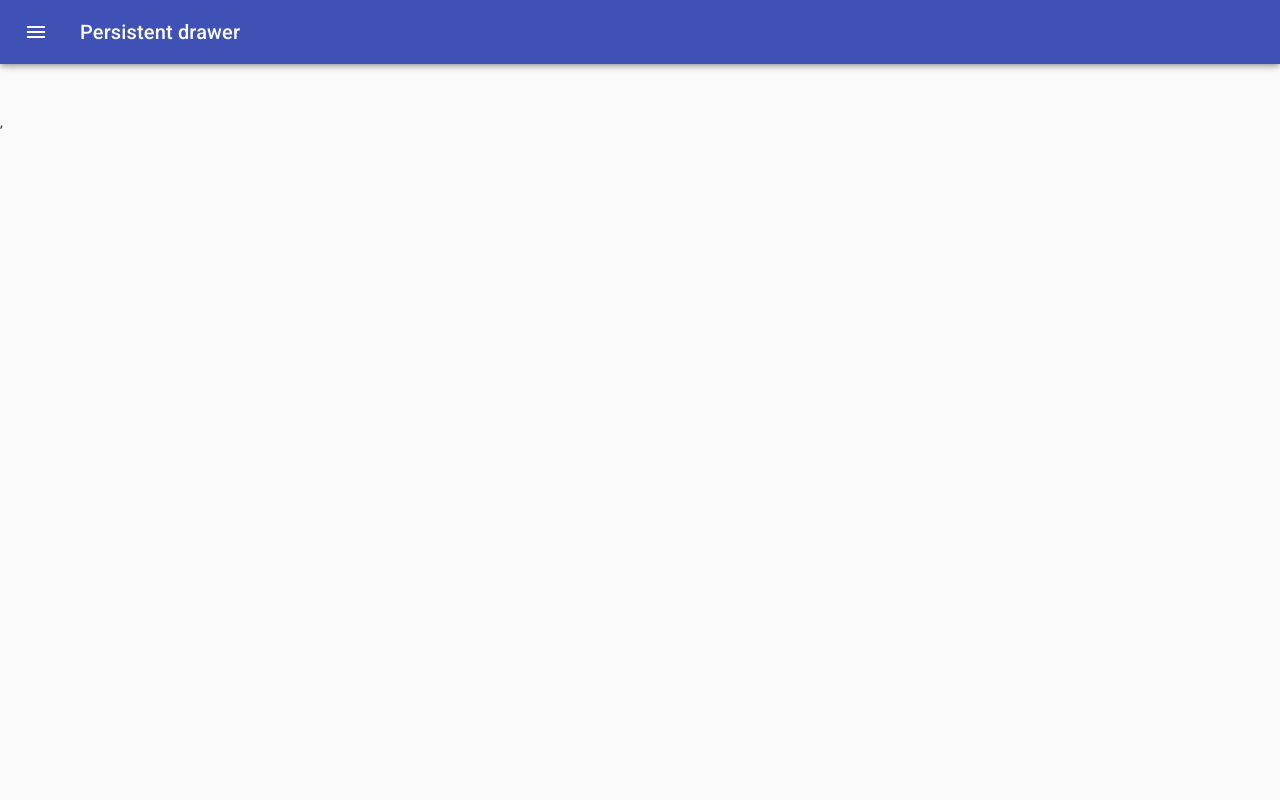
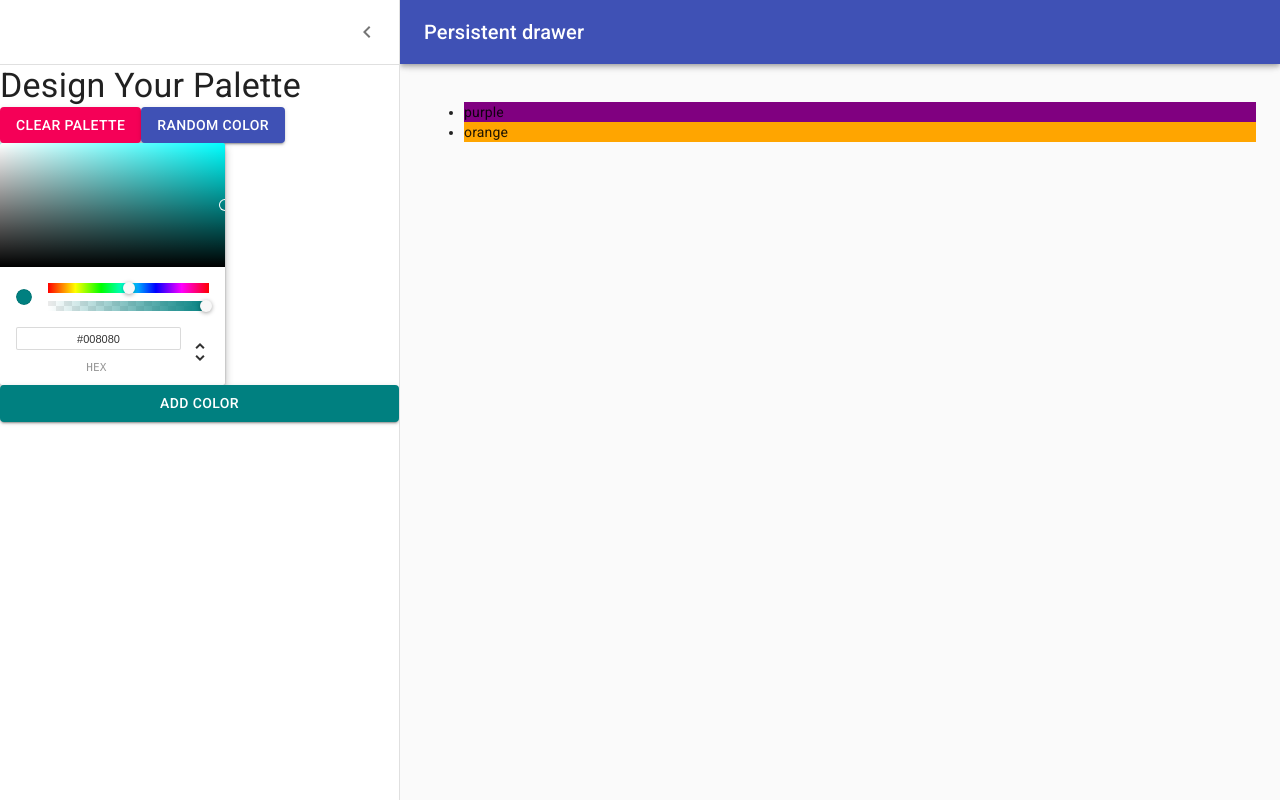
Before and after one commit to codebrew23/colors-app, a React (Create React App) app: page /palette/new in a window 1280 px wide. Built offline with nearby package versions, Linux system fonts and the light colour scheme.

Commit message:
conect color picker to buttons

```diff
--- a/src/NewPaletteForm.js
+++ b/src/NewPaletteForm.js
@@ -72,9 +72,17 @@ const styles = theme => ({
   },
 });
 class NewPaletteForm extends Component {
-  state = {
-    open: false,
-  };
+  constructor (props) {
+    super(props);
+    this.state = {
+       open: true,
+       currentColor: 'teal',
+       colors: ['purple', 'orange']
+    };
+    this.updateCurrentColor = this.updateCurrentColor.bind(this);
+    this.addNewColor = this.addNewColor.bind(this);
+
+  }
 
   handleDrawerOpen = () => {
     this.setState({ open: true });
@@ -83,7 +91,13 @@ class NewPaletteForm extends Component {
   handleDrawerClose = () => {
     this.setState({ open: false });
   };
-
+  updateCurrentColor(newColor) {
+    console.log(newColor.hex);
+    this.setState({ currentColor: newColor.hex});
+  }
+  addNewColor() {
+    this.setState ({ colors: [...this.state.colors, this.state.currentColor ]})
+  }
   render() {
     const { classes } = this.props;
     const { open } = this.state;
@@ -131,8 +145,15 @@ class NewPaletteForm extends Component {
             <Button variant="contained" color="secondary">Clear Palette</Button>
             <Button variant="contained" color="primary">Random color</Button>
           </div>
-          <ChromePicker onChangeComplete={(newColor) => console.log(newColor)}/>
-          <Button variant="contained" color="primary">Add color</Button>
+          <ChromePicker
+              color={this.state.currentColor}
+              onChangeComplete={this.updateCurrentColor}/>
+          <Button
+            variant="contained"
+            style={{backgroundColor: this.state.currentColor}}
+            color="primary"
+            onClick={this.addNewColor}>
+              Add color</Button>
         </Drawer>
         <main
           className={classNames(classes.content, {
@@ -140,6 +161,11 @@ class NewPaletteForm extends Component {
           })}
         >
           <div className={classes.drawerHeader} />
+          <ul>
+            {this.state.colors.map(color => (
+              <li style={{backgroundColor: color}}>{color}</li>
+            ))}
+          </ul>
         </main>
       </div>
     );
```
